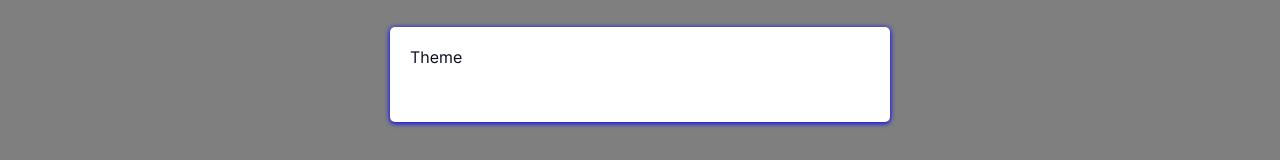
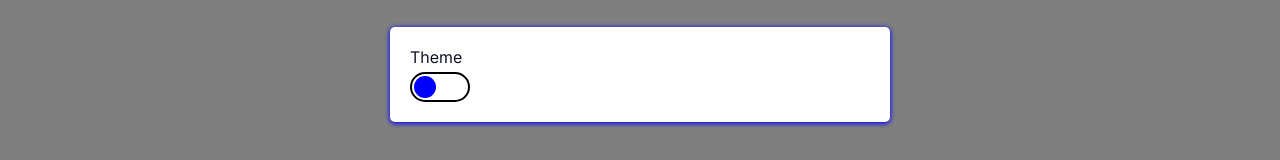
Before and after one commit to vklukin/Music-frontend-2, a React (Vite) app: page / in a window 1280 px wide. Both pictures are taken after a click on the button 1240 px from the left and 30 px from the top of the page. Shown: the part 326-486 px from the top of the page. Built offline with nearby package versions, Linux system fonts and the light colour scheme.

Commit message:
styled circle for theme switcher

```diff
--- a/src/components/atoms/TitledContent/style.css
+++ b/src/components/atoms/TitledContent/style.css
@@ -6,7 +6,7 @@
 }
 
 .labeled-content__title {
-  margin-bottom: 0.3rem;
+  margin-bottom: 0.5rem;
 
   color: var(--labeled-content-title-color);
 }
--- /dev/null
+++ b/src/components/molecules/ThemeSwitcher/style.css
@@ -0,0 +1,27 @@
+.theme-switcher {
+  width: 6rem;
+  height: 3rem;
+  border: 2px solid var(--theme-switcher-border-color);
+  border-radius: var(--theme-switcher-border-radius);
+  position: relative;
+}
+
+html.dark .theme-switcher {
+  border-color: var(--dark-theme-switcher-border-color);
+}
+
+.theme-switcher__circle {
+  height: 2.2rem;
+  width: 2.2rem;
+  background-color: var(--theme-switcher-circle-color);
+  border-radius: var(--theme-switcher-border-radius);
+  position: absolute;
+  top: 0.2rem;
+  left: 0.2rem;
+}
+
+.theme-switcher--active .theme-switcher__circle {
+  left: auto;
+  right: 0.2rem;
+  background-color: var(--active-theme-switcher-circle-color);
+}
--- a/src/components/organisms/Settings/Modal.tsx
+++ b/src/components/organisms/Settings/Modal.tsx
@@ -2,7 +2,7 @@ import { useAtom } from "jotai";
 
 import { Modal } from "@components/templates/Modal";
 import { isSettingsModalOpen } from "@atoms/Settings";
-import ThemeSwitcher from "./ThemeSwitcher";
+import ThemeSwitcher from "@components/molecules/ThemeSwitcher";
 
 export const SettingsModal = () => {
   const [isOpen, setIsOpen] = useAtom(isSettingsModalOpen);
--- a/src/components/organisms/Settings/ThemeSwitcher/style.css
+++ /dev/null
@@ -1,4 +0,0 @@
-.theme-switcher {
-  width: 10rem;
-  height: 3rem;
-}
--- a/src/styles/variables.css
+++ b/src/styles/variables.css
@@ -30,4 +30,10 @@
 
   --labeled-content-title-color: var(--text-color);
   --dark-labeled-content-title-color: white;
+
+  --theme-switcher-border-color: rgb(0, 0, 0);
+  --dark-theme-switcher-border-color: rgb(255, 255, 255);
+  --theme-switcher-border-radius: 50px;
+  --theme-switcher-circle-color: var(--main-color);
+  --active-theme-switcher-circle-color: var(--dark-main-color);
 }
```
Also changed, not shown: src/components/molecules/ThemeSwitcher/index.tsx (renamed from src/components/organisms/Settings/ThemeSwitcher/index.tsx).
